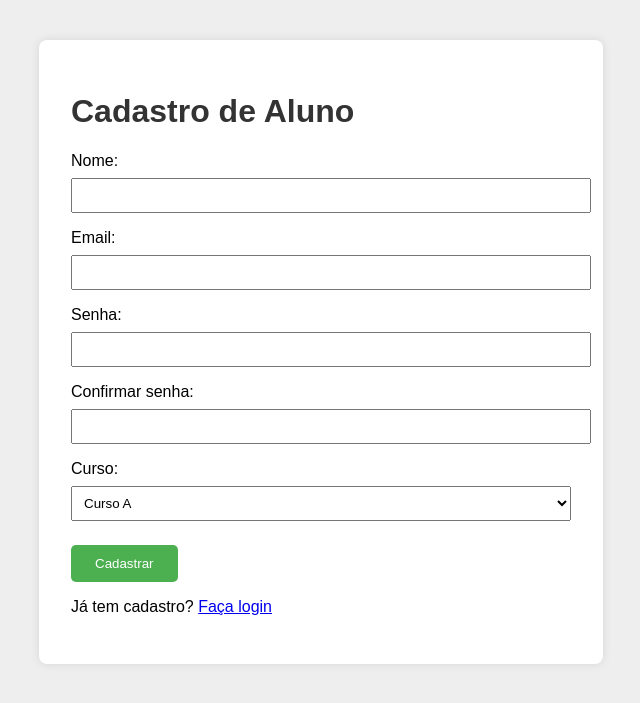
After one commit to MathhAraujo/REPO-PROJETO2, a Django app: page /v1/cadastro/ in a window 1280 px wide. The commit adds this page. Shown: the top 703 px of the page, without its empty margins (319-959 px from the left). Run offline with Django 5.2, Linux system fonts and the light colour scheme.

Commit message:
criacao da pagina cadastro e foi linkado com a pagina de login

```diff
--- /dev/null
+++ b/api/templates/cadastro.html
@@ -0,0 +1,72 @@
+<!DOCTYPE html>
+<html lang="pt-br">
+<head>
+    <meta charset="UTF-8">
+    <title>Cadastro de Aluno</title>
+    <style>
+        body {
+            font-family: Arial, sans-serif;
+            background-color: #eee;
+            padding: 2rem;
+        }
+        h1 {
+            color: #333;
+        }
+        .form-container {
+            background: white;
+            padding: 2rem;
+            border-radius: 8px;
+            max-width: 500px;
+            margin: auto;
+            box-shadow: 0 0 10px rgba(0,0,0,0.1);
+        }
+        label {
+            display: block;
+            margin-top: 1rem;
+        }
+        input, select {
+            width: 100%;
+            padding: 0.5rem;
+            margin-top: 0.5rem;
+        }
+        button {
+            margin-top: 1.5rem;
+            padding: 0.7rem 1.5rem;
+            background-color: #4CAF50;
+            color: white;
+            border: none;
+            border-radius: 5px;
+            cursor: pointer;
+        }
+    </style>
+</head>
+<body>
+    <div class="form-container">
+        <h1>Cadastro de Aluno</h1>
+        <form method="post">
+            {% csrf_token %}
+            <label for="nome">Nome:</label>
+            <input type="text" id="nome" name="nome" required>
+
+            <label for="email">Email:</label>
+            <input type="email" id="email" name="email" required>
+
+            <label for="senha">Senha:</label>
+            <input type="password" id="senha" name="senha" required>
+
+            <label for="confirmarsenha">Confirmar senha:</label>
+            <input type="password" id="confirmarsenha" name="confirmarsenha" required>
+
+            <label for="curso">Curso:</label>
+            <select id="curso" name="curso">
+                <option value="Curso A">Curso A</option>
+                <option value="Curso B">Curso B</option>
+                <option value="Curso C">Curso C</option>
+            </select>
+
+            <button type="submit">Cadastrar</button>
+            <p>Já tem cadastro? <a href="{% url 'login' %}">Faça login</a></p>
+        </form>
+    </div>
+</body>
+</html>
--- a/api/urls.py
+++ b/api/urls.py
@@ -14,5 +14,6 @@ urlpatterns = [
     path('createSponsor/', views.createSponsor, name="post_new_sponsor"),
     path('login/', auth_views.LoginView.as_view(template_name='login.html'), name='login'),
     path('aluno/', TemplateView.as_view(template_name='aluno.html'), name='area_aluno'),
-    path('desempenho/', views.desempenho_view, name='pagina_desempenho')
+    path('desempenho/', views.desempenho_view, name='pagina_desempenho'),
+    path('cadastro/', views.cadastro_view, name='pagina_cadastro'),
 ]
--- a/api/views.py
+++ b/api/views.py
@@ -82,3 +82,6 @@ def home_view(request):
 
 def desempenho_view(request):
     return render(request, 'desempenho.html')
+
+def cadastro_view(request):
+    return render(request, 'cadastro.html')
```
Also changed, not shown: api/templates/aluno.html (+13 -1 lines), api/templates/desempenho.html (+142 -16 lines), api/templates/login.html (+5 -6 lines), api/templates/menuCursos.html (added), imagens/sabia.png (added).
